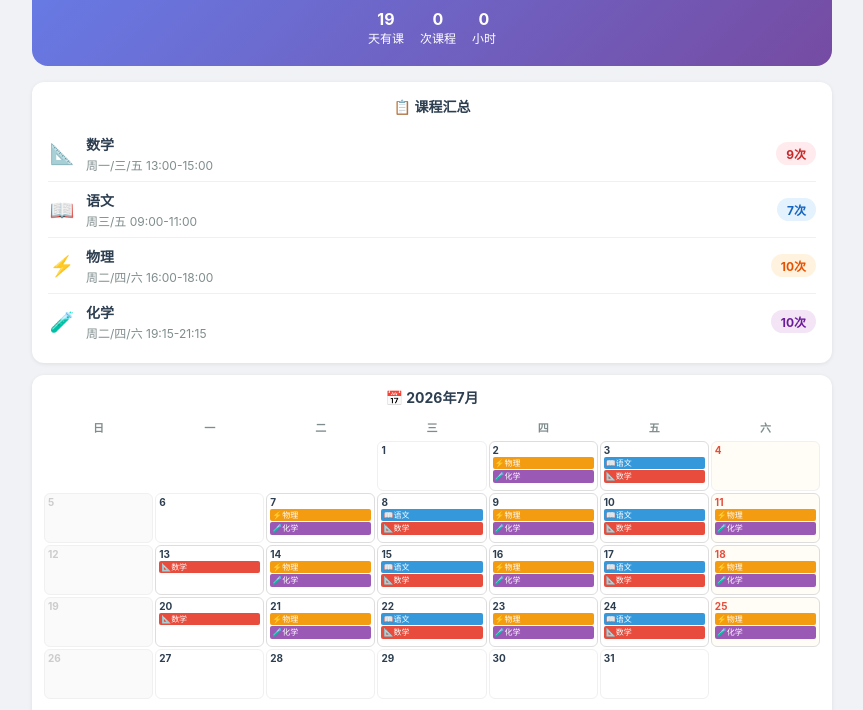
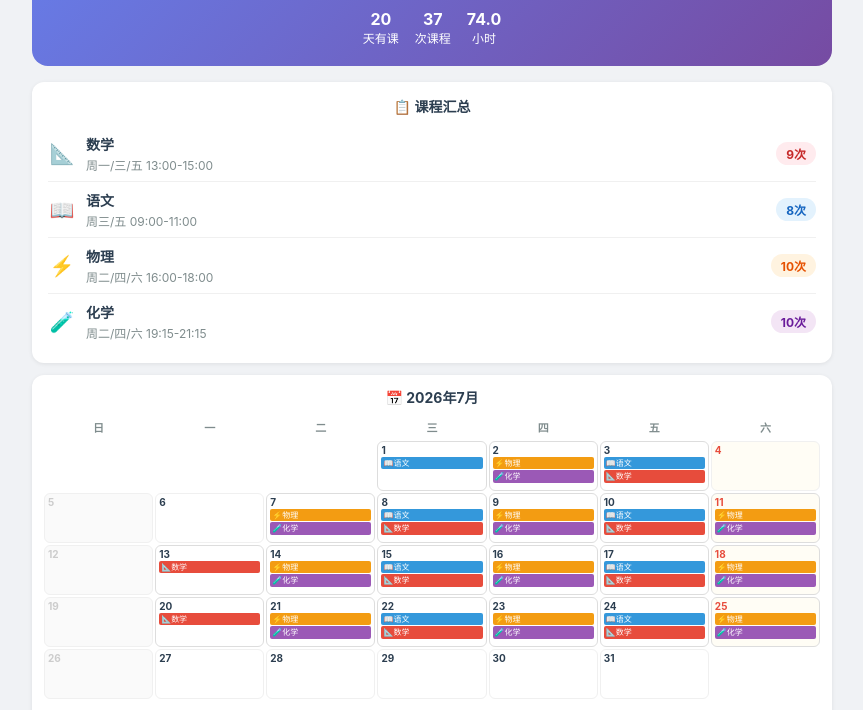
Before and after one commit to glenman/niniu-highschool-calendar, a plain HTML site: page index.html in a window 1280 px wide. Shown: the part 90-800 px from the top of the page, without its empty margins (208-1071 px from the left). Drawn offline with Linux system fonts and the light colour scheme.

Commit message:
fix: restore 7/1 语文, update stats (37次/74.0小时)

```diff
--- a/index.html
+++ b/index.html
@@ -259,8 +259,8 @@
             <p>2026年7月1日 - 7月31日</p>
             <div class="stats">
                 <div class="stat"><strong id="total-days">0</strong>天有课</div>
-                <div class="stat"><strong id=<strong id="total-sessions">0</strong>次课程</div>
-                <div class="stat"><strong id="total-hours">0</strong>小时</div>
+                <div class="stat"><strong id=<strong id="total-sessions">37</strong>次课程</div>
+                <div class="stat"><strong id="total-hours">74.0</strong>小时</div>
             </div>
         </div>
 
@@ -281,7 +281,7 @@
                     <div class="summary-name">语文</div>
                     <div class="summary-detail">周三/五 09:00-11:00</div>
                 </div>
-                <div class="summary-badge chinese">7次</div>
+                <div class="summary-badge chinese">8次</div>
             </div>
             <div class="summary-row">
                 <div class="summary-emoji">⚡</div>
@@ -318,7 +318,7 @@
     const DATA = {
   "title": "妞妞高中衔接补课日程",
   "period": "2026年7月1日 - 7月31日",
-  "total_days": 19,
+  "total_days": 20,
   "subjects": [
     "数学",
     "语文",
@@ -326,6 +326,21 @@
     "化学"
   ],
   "schedule": [
+    {
+      "date": "2026-07-01",
+      "weekday": "周三",
+      "events": [
+        {
+          "subject": "语文",
+          "emoji": "📖",
+          "time": "09:00-11:00",
+          "start_time": "09:00",
+          "end_time": "11:00",
+          "color": "#3498db",
+          "description": "高中语文衔接"
+        }
+      ]
+    },
     {
       "date": "2026-07-02",
       "weekday": "周四",
```
Also changed, not shown: schedule.json (+16 -1 lines).
